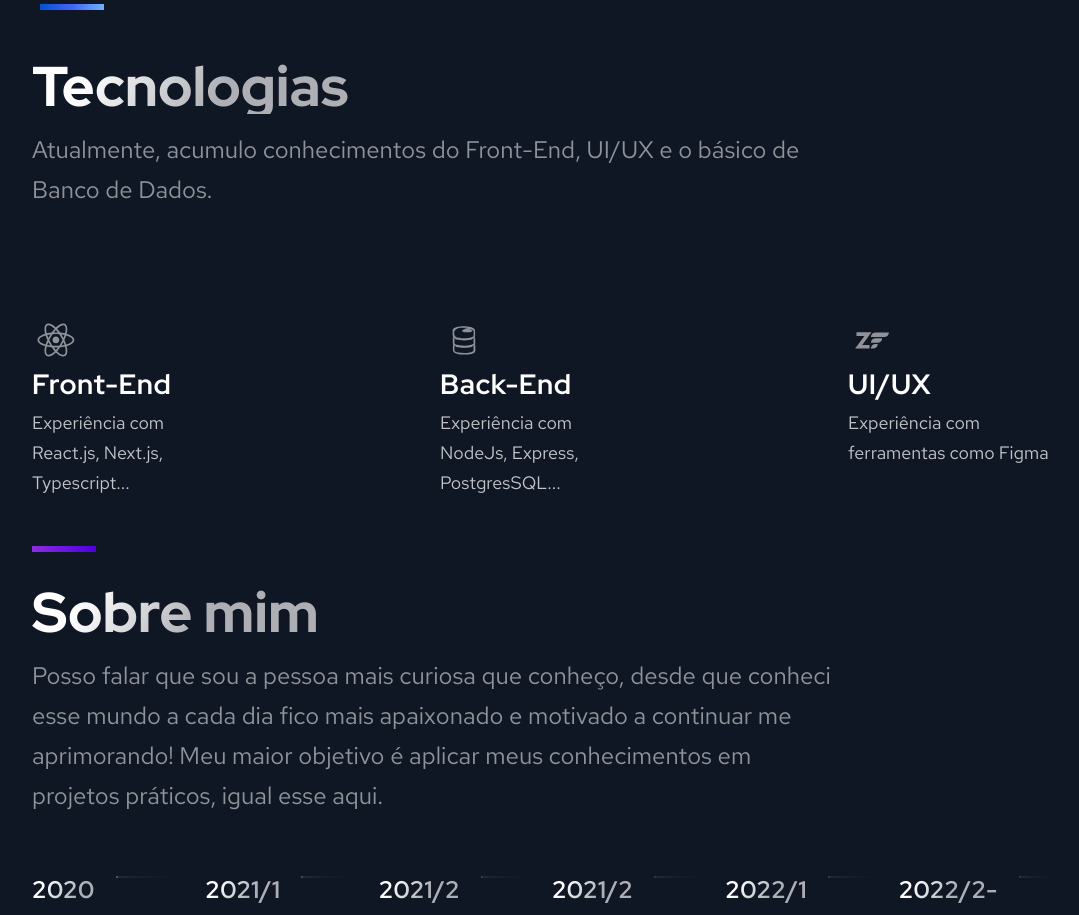
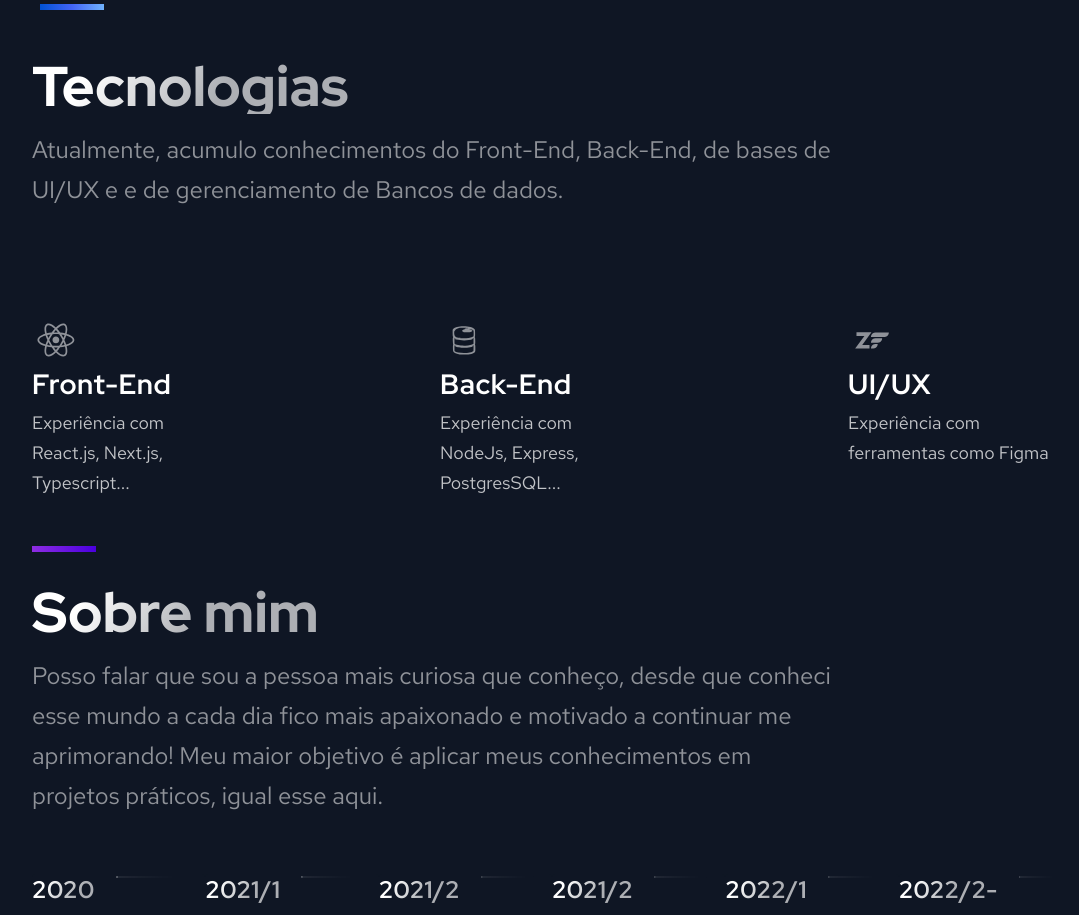
Before and after one commit to vinimrs/portfolio, a Next.js app: page / in a window 1280 px wide. Shown: the part 2700-3615 px from the top of the page, without its empty margins (16-1095 px from the left). Built offline with nearby package versions, Linux system fonts and the light colour scheme.

Commit message:
Updating Tech session

```diff
--- a/src/components/Technologies/Technologies.tsx
+++ b/src/components/Technologies/Technologies.tsx
@@ -20,8 +20,8 @@ const Technologies: React.FC = () => {
             <SectionDivider divider />
             <SectionTitle>Tecnologias</SectionTitle>
             <SectionText>
-                Atualmente, acumulo conhecimentos do Front-End, UI/UX e o básico
-                de Banco de Dados.
+                Atualmente, acumulo conhecimentos do Front-End, Back-End, de
+                bases de UI/UX e e de gerenciamento de Bancos de dados.
             </SectionText>
             <List>
                 <ListItem>
```
